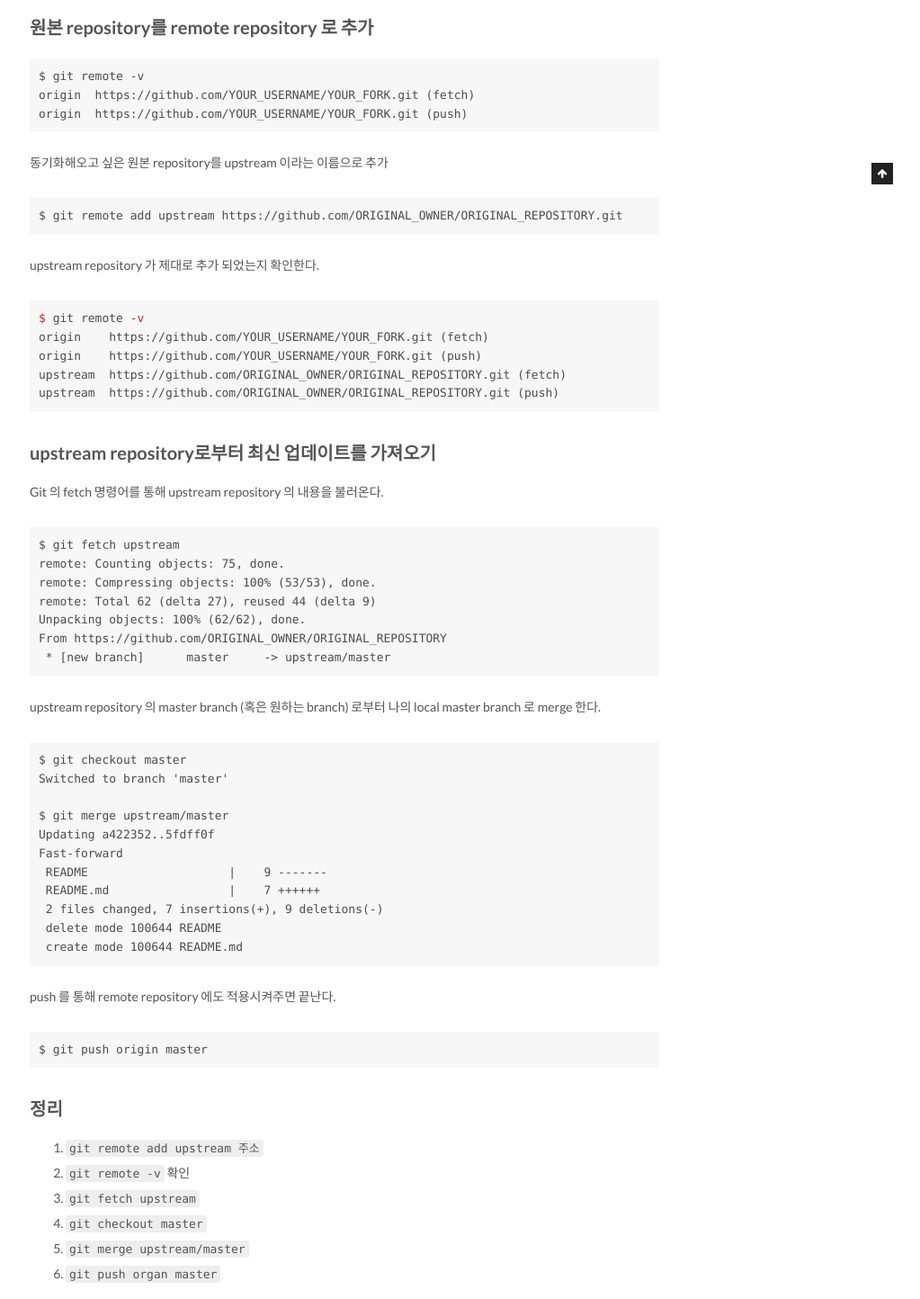
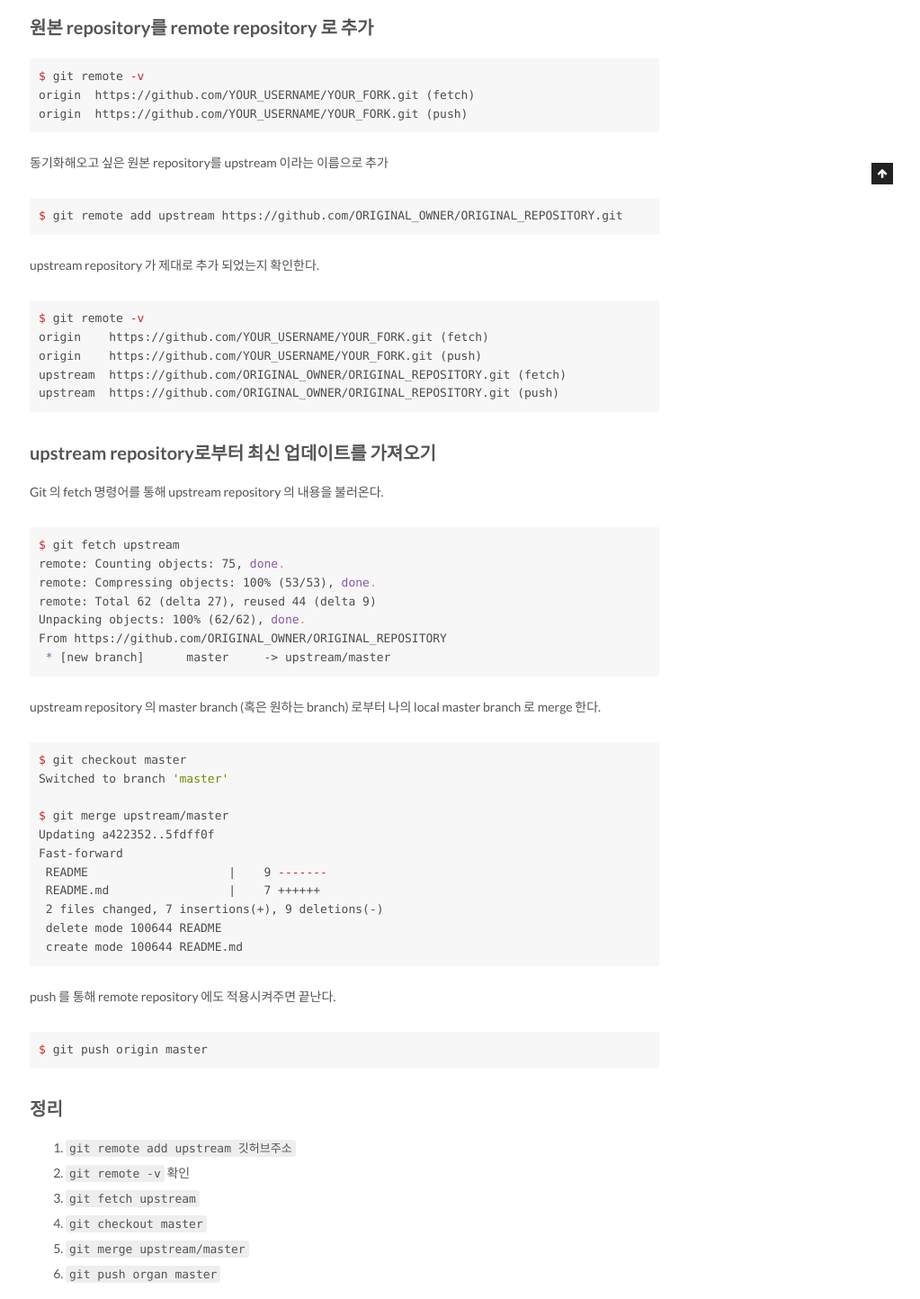
Before and after one commit to groovypark/groovypark.github.io, a Jekyll site: the page built from _posts/2018-04-25-Git-Fork-repository-동기화.md, in a window 1280 px wide. Shown: the part 795-2239 px from the top of the page at 90% size, without its empty margins (257-1280 px from the left). Built offline with Jekyll 4.4.1, drawn with Linux system fonts in a browser that asks for light colours; grey boxes are pictures that could not be loaded.

Commit message:
Update code blocks text to shell

````diff
--- a/_posts/2018-04-25-Git-Fork-repository-동기화.md
+++ b/_posts/2018-04-25-Git-Fork-repository-동기화.md
@@ -9,14 +9,14 @@ tags: Git
 
 ## 원본 repository를 remote repository 로 추가
 
-```text
+```shell
 $ git remote -v
 origin  https://github.com/YOUR_USERNAME/YOUR_FORK.git (fetch)
 origin  https://github.com/YOUR_USERNAME/YOUR_FORK.git (push)
 ```
 
 동기화해오고 싶은 원본 repository를 upstream 이라는 이름으로 추가
-```text
+```shell
 $ git remote add upstream https://github.com/ORIGINAL_OWNER/ORIGINAL_REPOSITORY.git
 ```
 
@@ -33,7 +33,7 @@ upstream  https://github.com/ORIGINAL_OWNER/ORIGINAL_REPOSITORY.git (push)
 ## upstream repository로부터 최신 업데이트를 가져오기
 
 Git 의 fetch 명령어를 통해 upstream repository 의 내용을 불러온다.
-```
+```shell
 $ git fetch upstream
 remote: Counting objects: 75, done.
 remote: Compressing objects: 100% (53/53), done.
@@ -44,7 +44,7 @@ From https://github.com/ORIGINAL_OWNER/ORIGINAL_REPOSITORY
 ```
 
 upstream repository 의 master branch (혹은 원하는 branch) 로부터 나의 local master branch 로 merge 한다.
-```
+```shell
 $ git checkout master
 Switched to branch 'master'
 
@@ -59,13 +59,13 @@ Fast-forward
 ```
 
 push 를 통해 remote repository 에도 적용시켜주면 끝난다.
-```
+```shell
 $ git push origin master
 ```
 
 ## 정리
 
-1. `git remote add upstream 주소`
+1. `git remote add upstream 깃허브주소`
 2. `git remote -v` 확인
 3. `git fetch upstream`
 4. `git checkout master`
````
